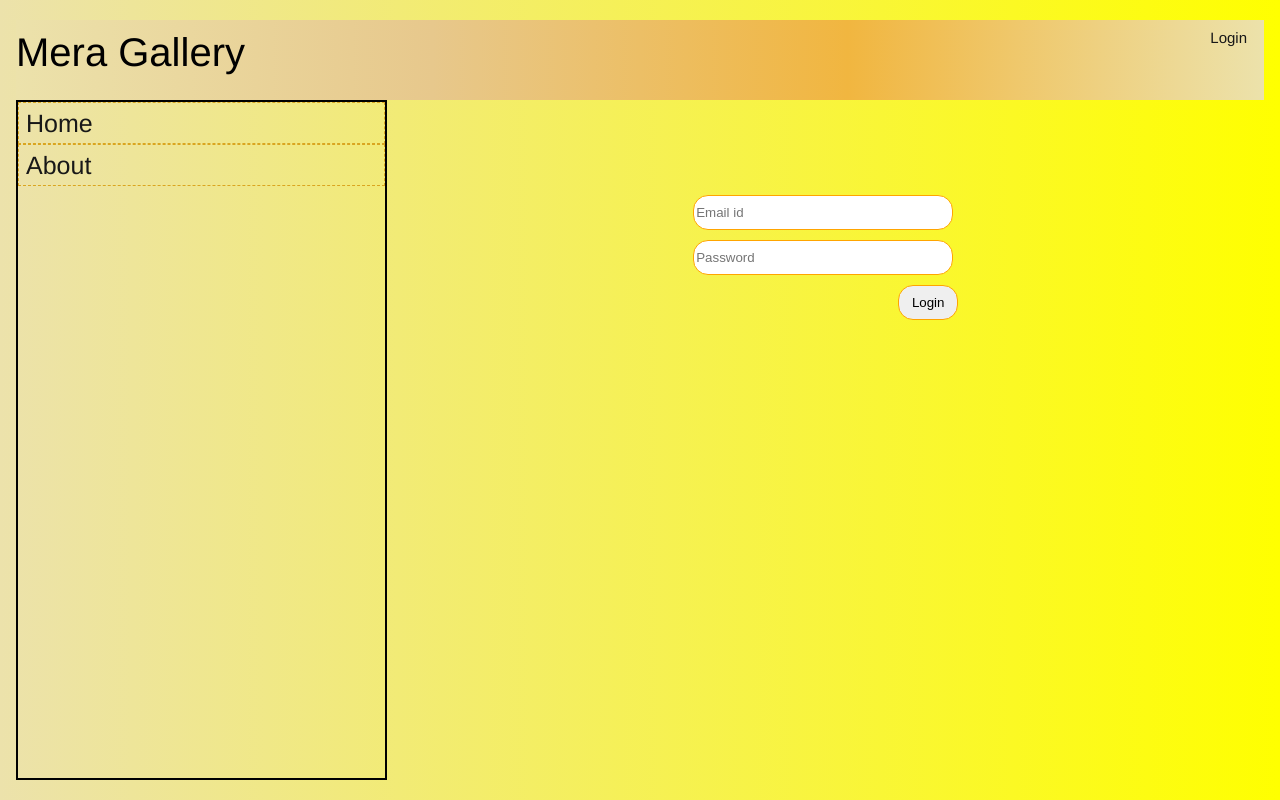
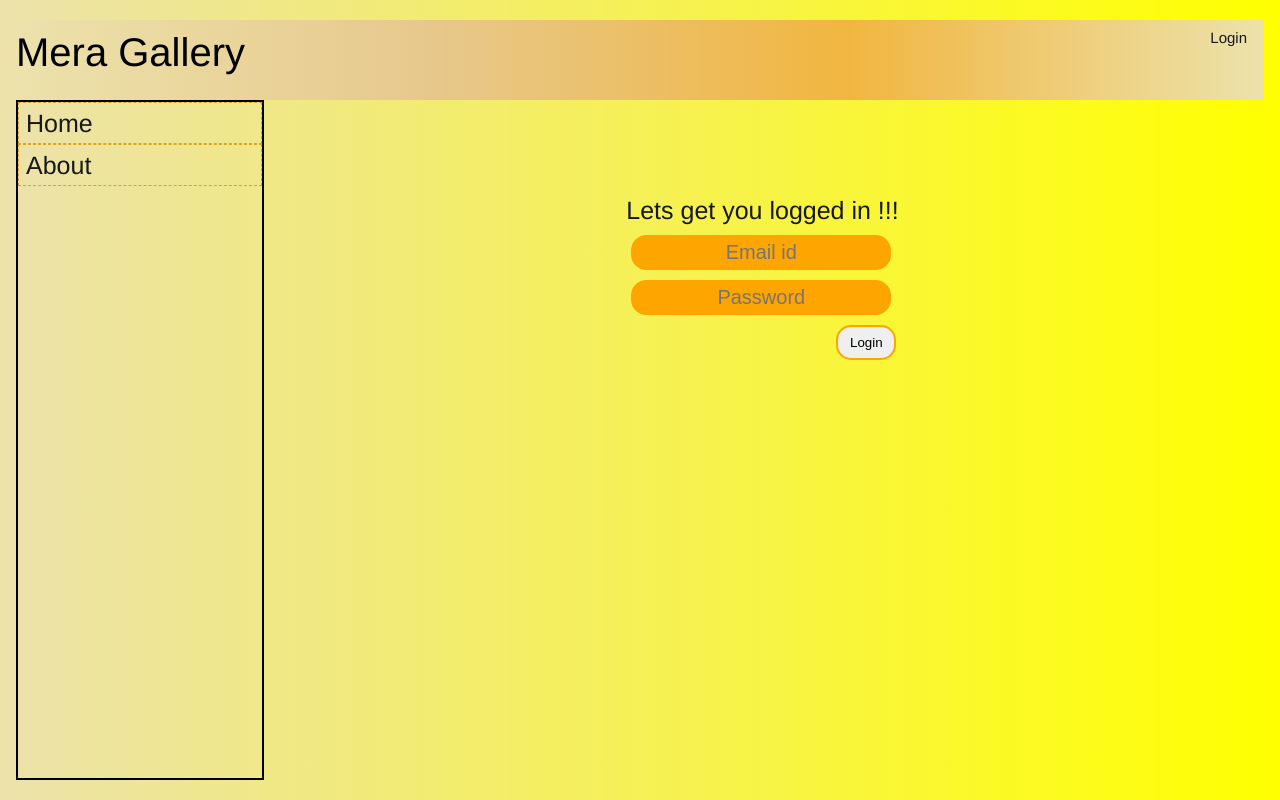
Before and after one commit to iamaravinds/mera-gallery, a Vue app: page /login in a window 1280 px wide. Built offline with nearby package versions, Linux system fonts and the light colour scheme.

Commit message:
css cleanings

```diff
--- a/src/assets/main.scss
+++ b/src/assets/main.scss
@@ -45,6 +45,12 @@ a {
 		// padding: 0 2rem;
 	}
 }
+.about {
+  display: flex;
+  align-items: center;
+  color: $color_3;
+}
+
 .header-container {
 	height: 80px;
   background: linear-gradient(to right,#ece2ab, #e7c88c, #f1b640, #ece2ab);
@@ -70,12 +76,13 @@ a {
   height: 85vh;
 	.sidebar {
     float: left;
-		width: 30%;
+		width: 20%;
 		border: 2px solid black;
     transition: 0.4s;
 		.sidebar-item {
       border: 1px dashed goldenrod;
       color: $color_3;
+      margin: auto    ;
       &:hover {
         background-color: $background-color_1;
       }
@@ -83,7 +90,7 @@ a {
 	}
   main {
     float: right;
-		width: 70%;
+		width: 80%;
     height: 100%;
     overflow-y: scroll;
     margin: 5px;
@@ -94,24 +101,38 @@ a {
 .login-form-container {
   width: 275px;
   margin: 80px auto;
+  .login-head-info {
+    color: $color_3;
+    font-size: 25px;
+  }
   .login-input {
+    text-align: center;
+    background: orange;
+    color: $color_3;
+    font-size: 20px;
     padding: 2px;
     height: 35px;
     width: 260px;
     border: 0.5px solid $background-color_1;
     border-radius: 15px;
     margin: 5px;
+    &:hover {
+      border: 2px solid black;
+    }
   }
   .btn-primary {
     float: right;
     height: 35px;
     width: 60px;
-    border: 0.5px solid $background-color_1;
+    border: 2px solid $background-color_1;
     border-radius: 15px;
     margin: 5px;
     transition: 0.4s;
     &:hover {
+      height: 38px;
+      width: 65px;
       background-color: $background-color_1;
+      border: 2px solid black;
       color: $color_2;
     }
   }
@@ -124,8 +145,8 @@ a {
   height: 300px;
   width: 250px;
   color: black;
-  border: 2px solid yellow;
-  border-radius: 5px;
+  border: 2px solid black;
+  border-radius: 10px;
   transition: 0.4s;
     &:hover {
       background: linear-gradient(to left,#b98d3a, #dbb83a);
--- a/src/views/AboutView.vue
+++ b/src/views/AboutView.vue
@@ -1,15 +1,5 @@
 <template>
   <div class="about">
-    <h1>This is an about page</h1>
+    <h1>Credits comming soon 🎉🎉🥳🥳</h1>
   </div>
 </template>
-
-<style>
-@media (min-width: 1024px) {
-  .about {
-    min-height: 100vh;
-    display: flex;
-    align-items: center;
-  }
-}
-</style>
--- a/src/views/Login.vue
+++ b/src/views/Login.vue
@@ -1,6 +1,9 @@
 <template>
 	<div>
 		<div class="login-form-container">
+			<span class='login-head-info'>
+				Lets get you logged in !!!
+			</span>
 			<div>
 				<input
 					type="text"
```
